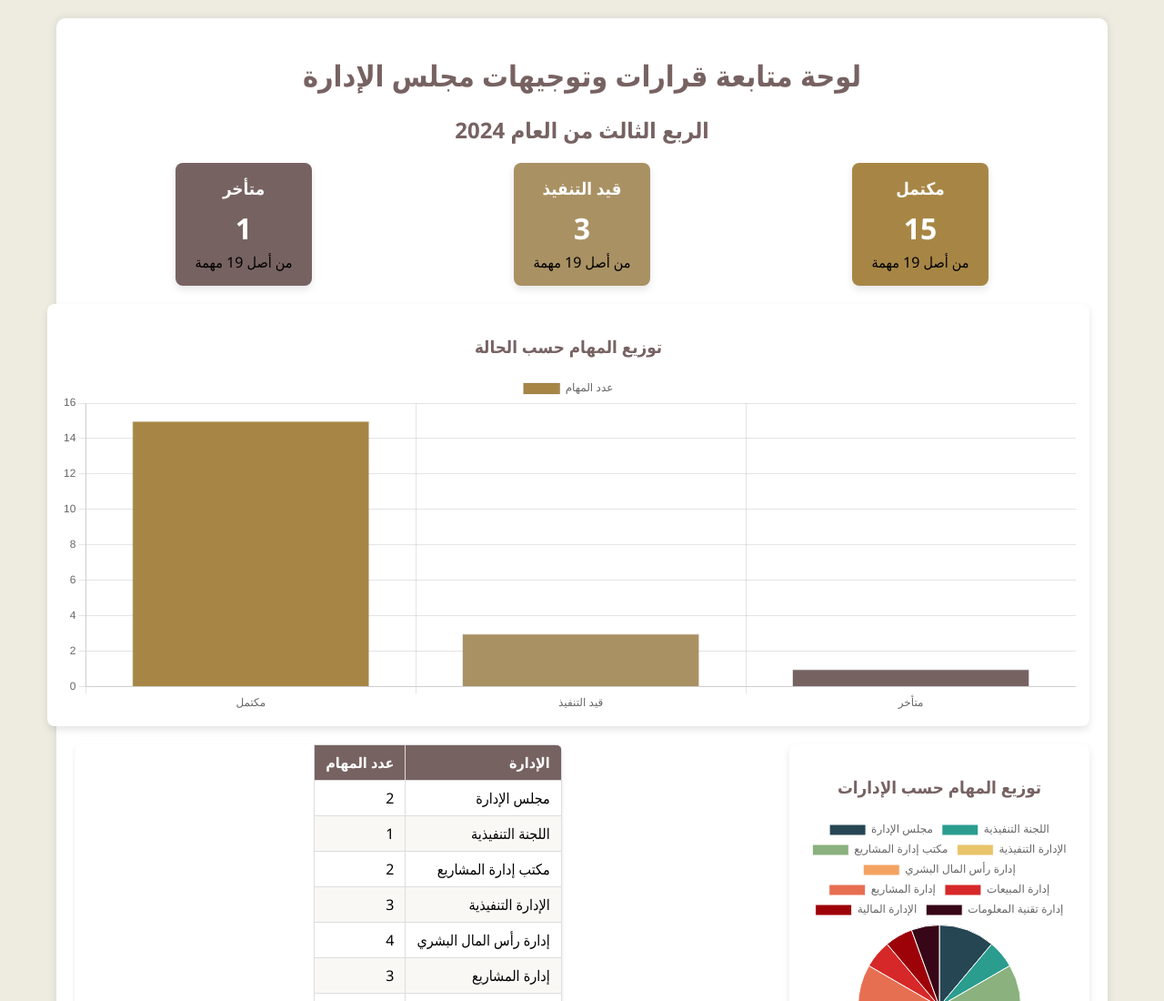
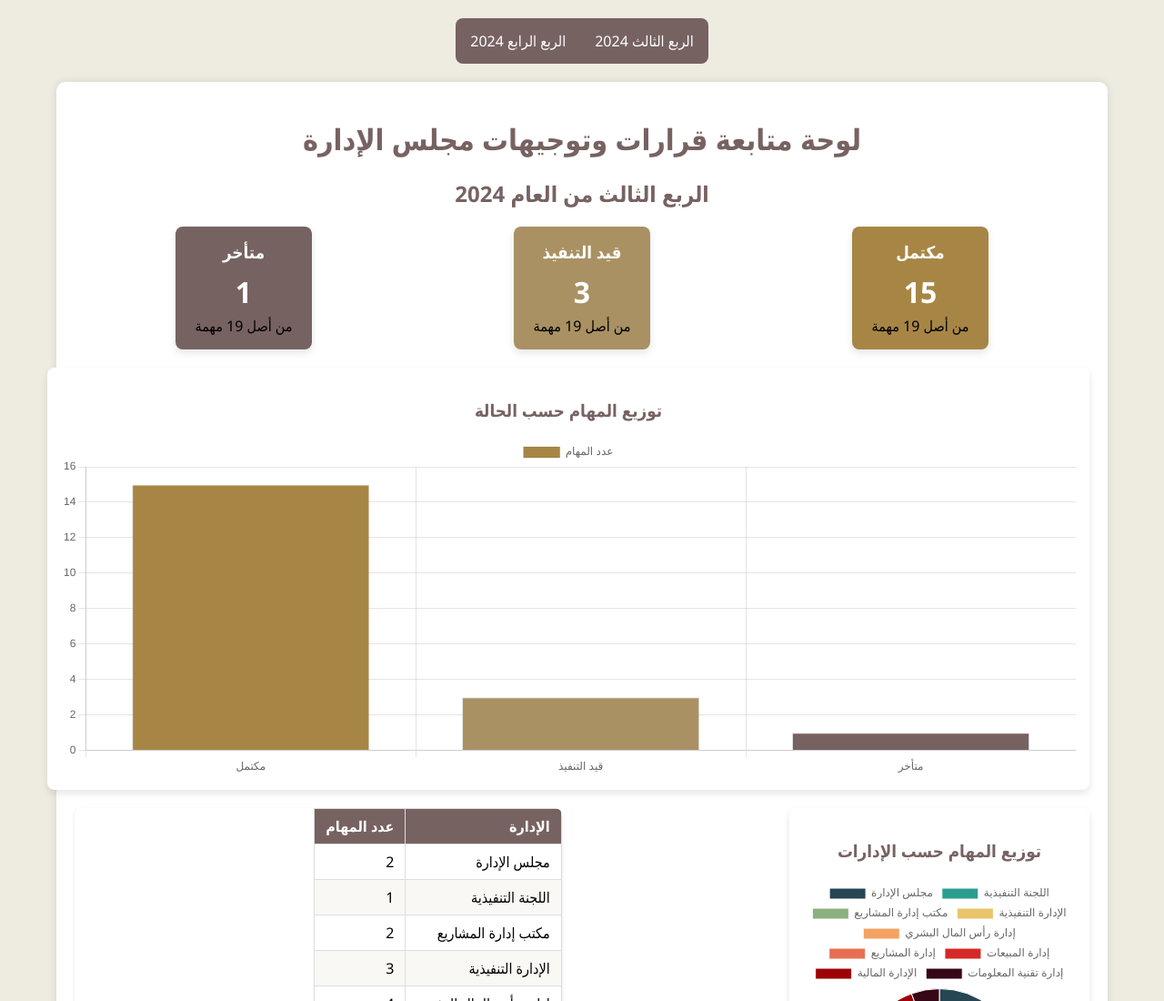
Before and after one commit to astral-fate/Majdia-Residence-, a plain HTML site: page index.html in a window 1280 px wide. Shown: the top 1100 px of the page at 91% size. Drawn offline with nearby package versions, Linux system fonts and the light colour scheme.

Commit message:
Update index.html

```diff
--- a/index.html
+++ b/index.html
@@ -223,9 +223,51 @@
         .dept-status.delayed {
             background-color: #776262;  /* Dark Brown */
         }
+         .navigation {
+            background-color: #776262;
+            /* Choose your desired background color */
+            overflow: hidden;
+            /* Hides any content that overflows */
+            display: flex;
+            justify-content: center; /* Center items horizontally */
+            border-radius: 8px;
+            margin-bottom: 20px;
+        }
+
+        .nav-link {
+            float: right;
+            display: block;
+            color: white;
+            /* Sets the text color to white */
+            text-align: center;
+            padding: 14px 16px;
+            text-decoration: none;
+            /* Removes underline from links */
+            transition: background-color 0.3s, color 0.3s;
+            /* Smooth transition for hover effects */
+        }
+
+        .nav-link:hover {
+            background-color: #a78645;
+            /* Slightly darker shade on hover */
+            color: white;
+            /* Maintains white text color on hover */
+        }
+
+        /* Style for the active/current link */
+        .nav-link.active {
+            background-color: #a78645;
+            /* Sets a distinct background for the active page */
+            color: white;
+            /* Ensures active link text is visible */
+        }
     </style>
 </head>
 <body>
+    <div class="navigation">
+     <a href="index.html" class="nav-link">الربع الثالث 2024</a>
+     <a href="Q2.html" class="nav-link">الربع الرابع 2024</a>
+ </div>
     <div class="container">
         <h1>لوحة متابعة قرارات وتوجيهات مجلس الإدارة</h1>
         <h2>الربع الثالث من العام 2024</h2>
```
